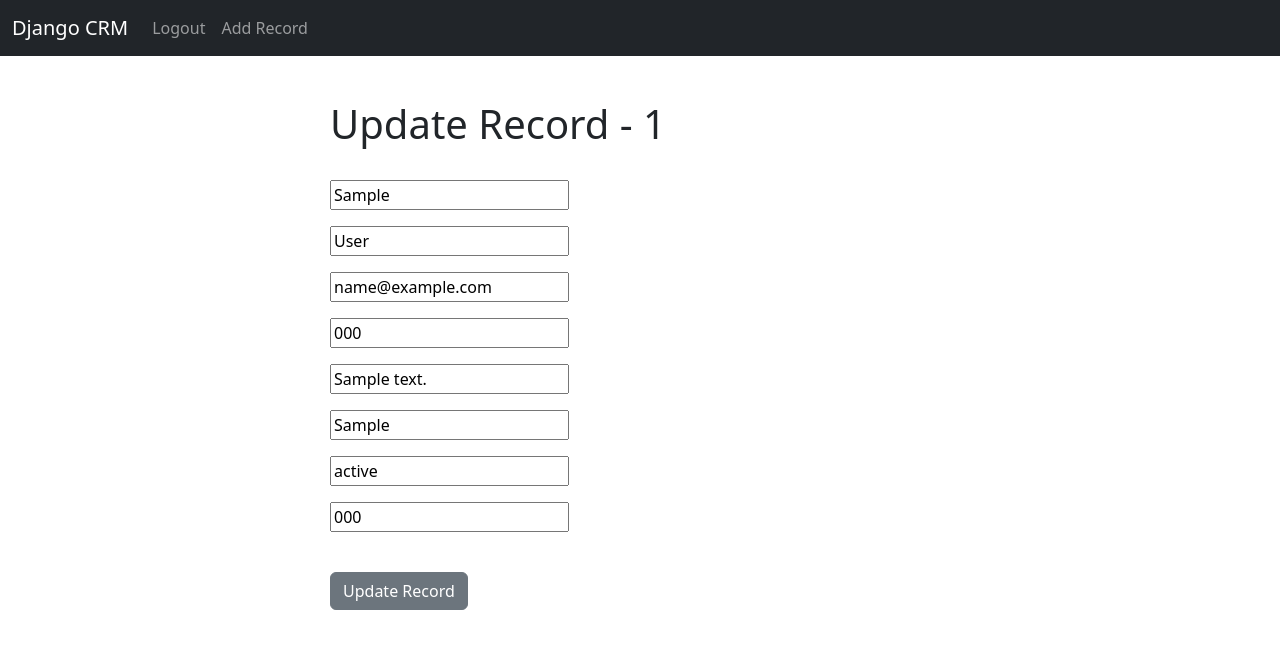
After one commit to Smit-Keni/Django-CRM, a Django app: page /update_record/1 in a window 1280 px wide. The commit adds this page. Shown: the top 649 px of the page. Run offline with Django 5.2, Linux system fonts and the light colour scheme; a user stored in the database is signed in; tables that the repository leaves empty hold one stand-in row (values such as "Sample post").

Commit message:
final commit

```diff
--- a/website/forms.py
+++ b/website/forms.py
@@ -1,6 +1,7 @@
 from django.contrib.auth.forms import UserCreationForm
 from django.contrib.auth.models import User
 from django import forms
+from .models import Record
 
 
 class SignUpForm(UserCreationForm):
@@ -30,3 +31,19 @@ class SignUpForm(UserCreationForm):
         self.fields['password2'].widget.attrs['placeholder'] = 'Confirm Password'
         self.fields['password2'].label = ''
         self.fields['password2'].help_text = '<span class="form-text text-muted"><small>Enter the same password as before, for verification.</small></span>'
+
+
+#add record form
+class AddRecordForm(forms.ModelForm):
+    first_name = forms.CharField(required=True,widget=forms.widgets.TextInput(attrs={"placeholder":"First Name","class":"form_control"}),label="")
+    last_name =forms.CharField(required=True,widget=forms.widgets.TextInput(attrs={"placeholder":"Last Name","class":"form_control"}),label="")
+    email=forms.CharField(required=True,widget=forms.widgets.TextInput(attrs={"placeholder":"Email","class":"form_control"}),label="")
+    phone =forms.CharField(required=True,widget=forms.widgets.TextInput(attrs={"placeholder":"Phone Number","class":"form_control"}),label="")
+    address=forms.CharField(required=True,widget=forms.widgets.TextInput(attrs={"placeholder":"Address","class":"form_control"}),label="")
+    city=forms.CharField(required=True,widget=forms.widgets.TextInput(attrs={"placeholder":"City","class":"form_control"}),label="")
+    state=forms.CharField(required=True,widget=forms.widgets.TextInput(attrs={"placeholder":"State","class":"form_control"}),label="")
+    zipcode=forms.CharField(required=True,widget=forms.widgets.TextInput(attrs={"placeholder":"Zipcode","class":"form_control"}),label="")
+
+    class Meta:
+        model = Record
+        exclude = ("user",)
--- a/website/templates/navbar.html
+++ b/website/templates/navbar.html
@@ -10,6 +10,9 @@
           {% if user.is_authenticated %}
           <li class="nav-item">
             <a class="nav-link" href="{% url 'logout' %}">Logout</a>
+          </li>
+          <li class="nav-item">
+            <a class="nav-link" href="{% url 'add_record' %}">Add Record</a>
           </li>
 
           {% else %}
--- a/website/templates/record.html
+++ b/website/templates/record.html
@@ -9,12 +9,13 @@
       <h5 class="card-title">{{customer_record.address}} ,{{customer_record.state}} ,{{customer_record.city}} - {{customer_record.zipcode}}</h5>
       <p class="card-text">Email: {{customer_record.email}} </p>
       <p class="card-text">Phone: {{customer_record.phone}}</p>
-      <a href="{% url 'home' %}" class="btn btn-outline-danger">Delete</a>
+      <a href="{% url 'delete_record' customer_record.id %}" class="btn btn-outline-danger">Delete</a>
     </div>
   </div>
   <p class="">Record Created At: {{customer_record.created_at}}</p>
 </br>
 <a href="{% url 'home' %}" class="btn btn-secondary">Back</a>
+<a href="{% url 'update_record' customer_record.id%}" class="btn btn-secondary">Update Record</a>
 
 
 
--- /dev/null
+++ b/website/templates/update_record.html
@@ -0,0 +1,17 @@
+{% extends 'base.html'%}
+
+{% block content %}
+<div class="col-md-6 offset-md-3">
+<h1>Update Record - {{id.id}}</h1>
+<br/>
+<form method="POST">
+        {%csrf_token%}
+
+        {{form.as_p}}
+
+
+    <br/>
+    <button type="submit" class="btn btn-secondary">Update Record</button>
+</form>
+</div>
+{% endblock %}
--- a/website/urls.py
+++ b/website/urls.py
@@ -7,6 +7,9 @@ urlpatterns = [
     # path('login/',views.login_user,name='login'),
     path('logout/',views.logout_user,name='logout'),
     path('register/',views.register_user,name='register'),
-    path('record/<int:pk>',views.customer_record,name='record')
+    path('record/<int:pk>',views.customer_record,name='record'),
+    path('delete_record/<int:pk>',views.delete_record,name='delete_record'),
+    path('add_record/',views.add_record,name='add_record'),
+    path('update_record/<int:pk>',views.update_record,name='update_record')
 
 ]
--- a/website/views.py
+++ b/website/views.py
@@ -1,7 +1,7 @@
 from django.shortcuts import render,redirect
 from django.contrib.auth import authenticate,login,logout
 from django.contrib import messages
-from .forms import SignUpForm
+from .forms import SignUpForm,AddRecordForm
 from .models import Record
 
 # Create your views here.
@@ -58,3 +58,41 @@ def customer_record(request, pk):
     else:
         messages.success(request,"Access Denied.")
         return redirect('home')
+
+def delete_record(request,pk):
+    if request.user.is_authenticated:
+
+        delete_it = Record.objects.get(id=pk)
+        delete_it.delete()
+        messages.success(request,"Record Deleted!")
+        return redirect('home')
+    else:
+        messages.success(request,"Please login to perform that action")
+        return redirect('home')
+
+def add_record(request):
+    form = AddRecordForm(request.POST or None)
+    if request.user.is_authenticated:
+        if request.method == "POST":
+            if form.is_valid:
+                add_record = form.save()
+                messages.success(request,"Record added")
+                return redirect('home')
+        return render(request,'add_record.html',{'form':form})
+    else:
+        messages.success(request,"You must be logged in")
+        return redirect('home')
+
+def update_record(request,pk):
+    if request.user.is_authenticated:
+        cid = Record.objects.get(id=pk)
+        form = AddRecordForm(request.POST or None, instance=cid)
+
+        if form.is_valid():
+            form.save()
+            messages.success(request,"Record updated")
+            return redirect('home')
+        return render(request,'update_record.html',{'form':form,'id':cid})
+    else:
+        messages.success(request,"You must be logged in")
+        return redirect('home')
```
Also changed, not shown: website/templates/add_record.html (added, +17 -0 lines).
